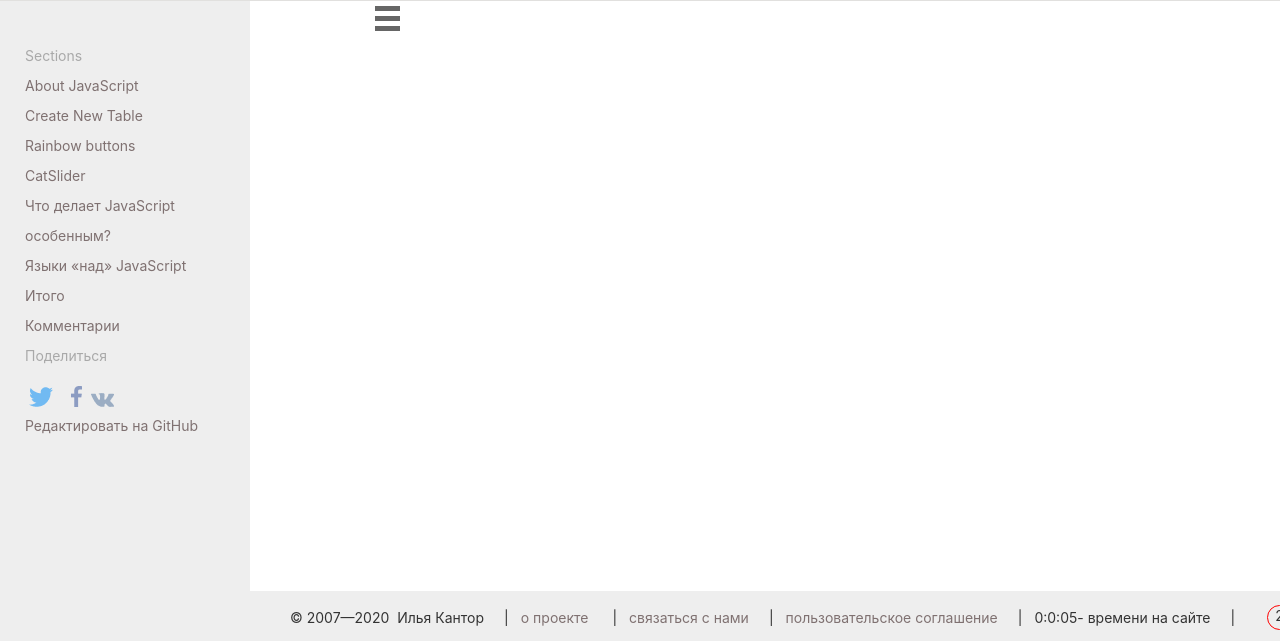
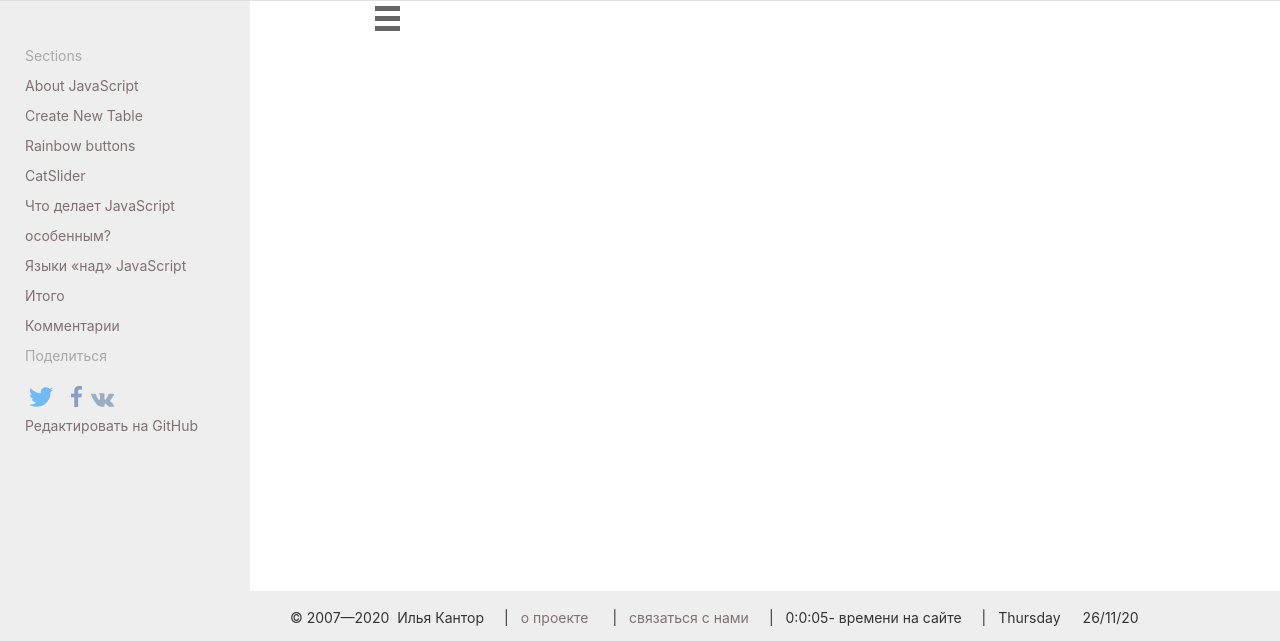
Before and after one commit to ismyloven/JavaScriptLayout, a website: page src/index.html in a window 1280 px wide. Shown: the part 159-800 px from the top of the page. Drawn offline with nearby package versions, Linux system fonts and the light colour scheme.

Commit message:
add weekday

```diff
--- a/src/HW_js/HW_18_userTimer.js
+++ b/src/HW_js/HW_18_userTimer.js
@@ -61,6 +61,18 @@ function escButton(event) {
 	}
 }
 
+let day = document.querySelector(".weekday");
+let date = new Date();
+let weekday = date.getDay();
+let options = { weekday: 'long'};
+if (weekday == 4) {
+	day.innerHTML = new Intl.DateTimeFormat('en-US', options).format(date);
+} else {
+	day.innerHTML = "oops";
+}
+
+
+
 
 function removeAll() {
 
--- a/src/footer/footer.css
+++ b/src/footer/footer.css
@@ -47,8 +47,7 @@ li {
 .thedate{
   width: 80px;
   height: 25px;
-  padding-left: 7px;
-  border: 1px solid red;
-  border-radius: 36px;
+  padding-left: 2px;
+  padding-top: 3px;
 
 }
--- a/src/index.html
+++ b/src/index.html
@@ -364,9 +364,8 @@
 			</li>
 			<li class="page-footer__item"><a  target="_blank" class="page-footer__link" href="#">связаться
 				с нами</a></li>
-			<li class="page-footer__item"><a target="_blank"  class="page-footer__link" href="#">пользовательское
-				соглашение</a></li>
 			<li class="page-footer__item"><span class="usertime">timer</span></li>
+			<li><span class="weekday">День недели</span></li>
 			<li class="lastdate"><div class="thedate">
 				<span></span>/<span></span>/<span></span>
 			</div></li>
```
